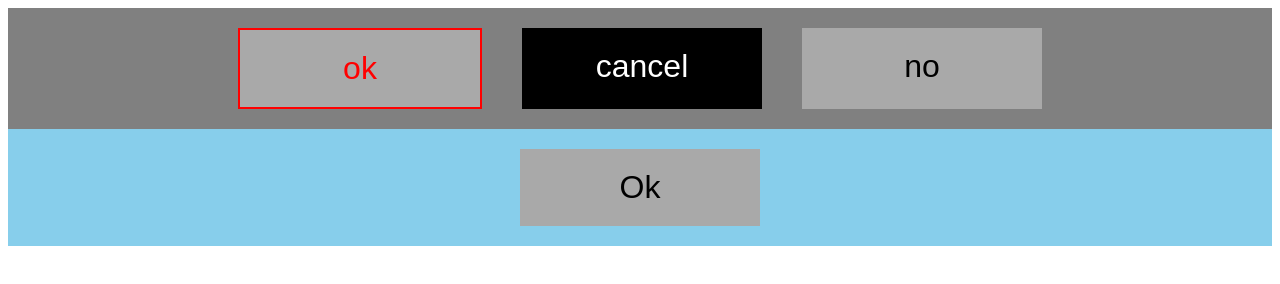
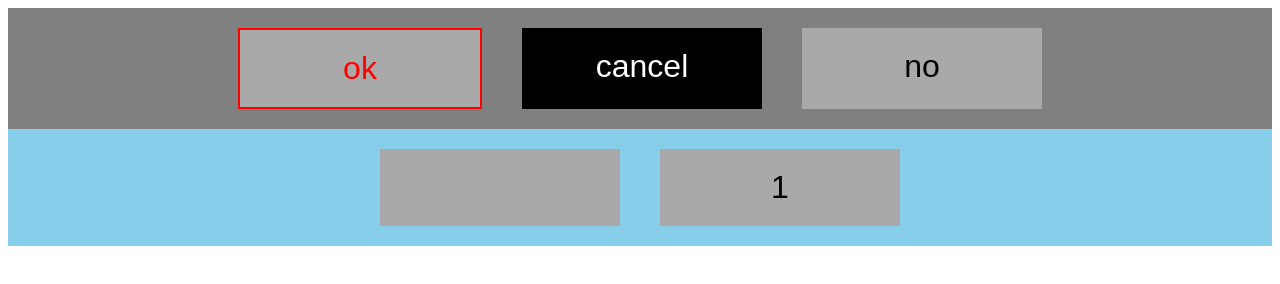
Before and after one commit to B-MNSN/Dom, a plain HTML site: page index.html in a window 1280 px wide. Both pictures are taken after a click on the element "ok". Drawn offline with Linux system fonts and the light colour scheme.

Commit message:
dom node

```diff
--- a/index.html
+++ b/index.html
@@ -14,7 +14,7 @@
         <div id="cancel" class="flex-item">cancel</div>
         <div id="no" class="flex-item">no</div>
     </div>
-    <div class="content">
+    <div class="content" id="content">
         <div id="output" class="flex-item"></div>
     </div>
     <script type="text/javascript" src="./script.js"></script>
--- a/script.js
+++ b/script.js
@@ -69,29 +69,46 @@
 //     // alert('no clicked')
 //     addText('no')
 // }
-let output = ' '
-let outputElement = document.getElementById('output')
-document.getElementById('container').onclick = function() {
-    output = ''
-    outputElement.innerText = output
+// let output = ' '
+// let outputElement = document.getElementById('output')
+// document.getElementById('container').onclick = function() {
+//     output = ''
+//     outputElement.innerText = output
+// }
+
+// function addText(input) {
+//     output = output + input + ' '
+//     outputElement.innerText = output
+// }
+// // document.getElementById('cancel').addEventListener('click', onCancelClicked)
+// // document.getElementById('no').onclick = onNoClicked
+
+// let keyword = {
+//     'ok': 'Ok',
+//     'cancel': 'Cancel',
+//     'no': 'No'
+// }
+// let elems = document.getElementsByClassName('flex-item')
+// for (let elem of elems) {
+//     elem.addEventListener('click', function(e) {
+//         e.stopPropagation()
+//         addText(keyword[elem.innerText])
+//     })
+// }
+
+var outputContainer = document.getElementById('content')
+var counter = 0;
+
+function addNode() {
+    newNode = document.createElement('div')
+    newNode.classList.add('flex-item')
+    newNode.setAttribute('id', counter)
+    newNode, innerText = counter
+    counter = counter + 1
+    newNode.innerText = counter
+    outputContainer.appendChild(newNode)
 }
 
-function addText(input) {
-    output = output + input + ' '
-    outputElement.innerText = output
+function onOkClicked(e) {
+    addNode()
 }
-// document.getElementById('cancel').addEventListener('click', onCancelClicked)
-// document.getElementById('no').onclick = onNoClicked
-
-let keyword = {
-    'ok': 'Ok',
-    'cancel': 'Cancel',
-    'no': 'No'
-}
-let elems = document.getElementsByClassName('flex-item')
-for (let elem of elems) {
-    elem.addEventListener('click', function(e) {
-        e.stopPropagation()
-        addText(keyword[elem.innerText])
-    })
-}
--- a/style.css
+++ b/style.css
@@ -1,7 +1,7 @@
 .container,
 .content {
     display: flex;
-    flex-flow: row nowrap;
+    flex-flow: row wrap;
     justify-content: center;
     background-color: gray;
 }
```
